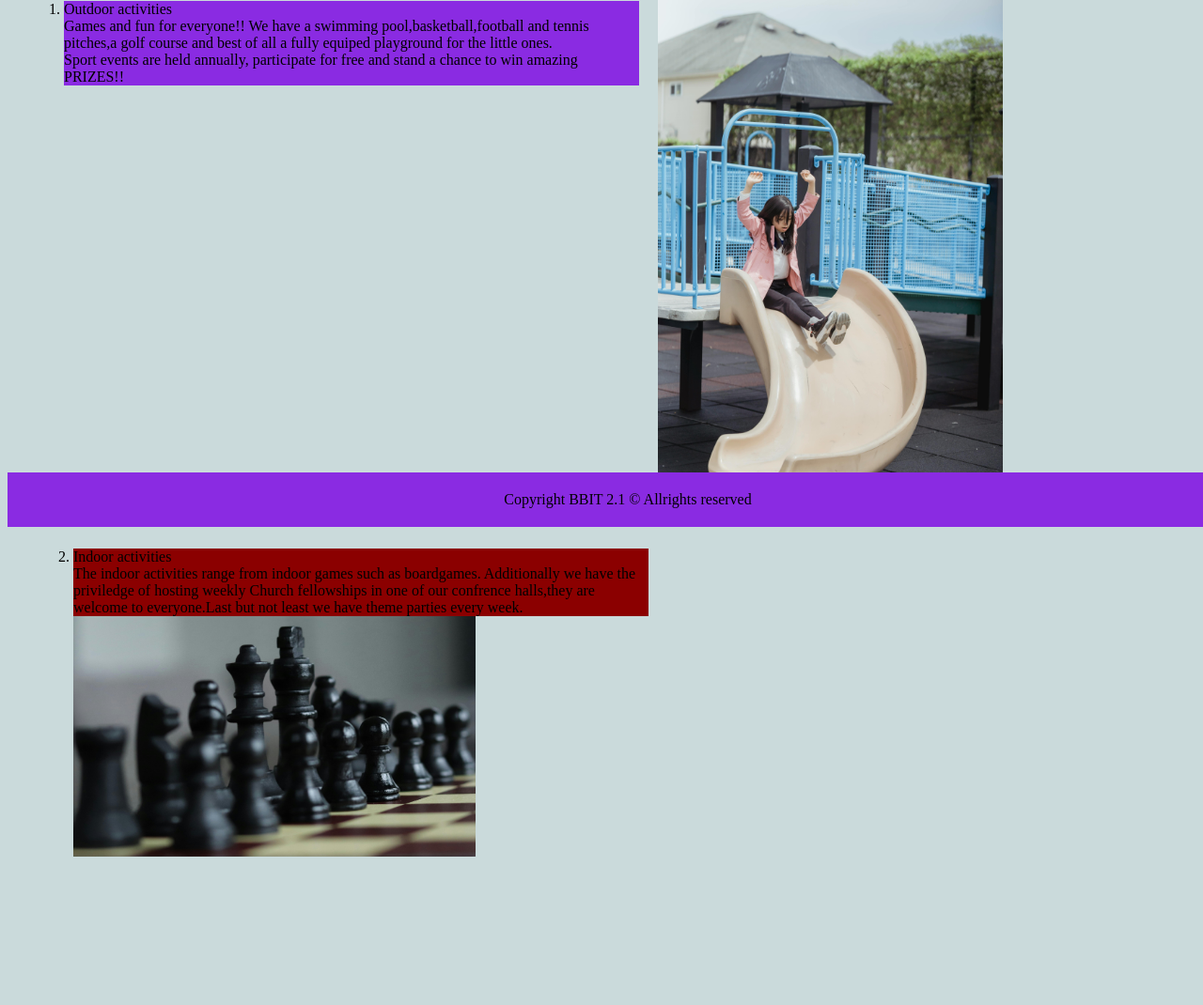
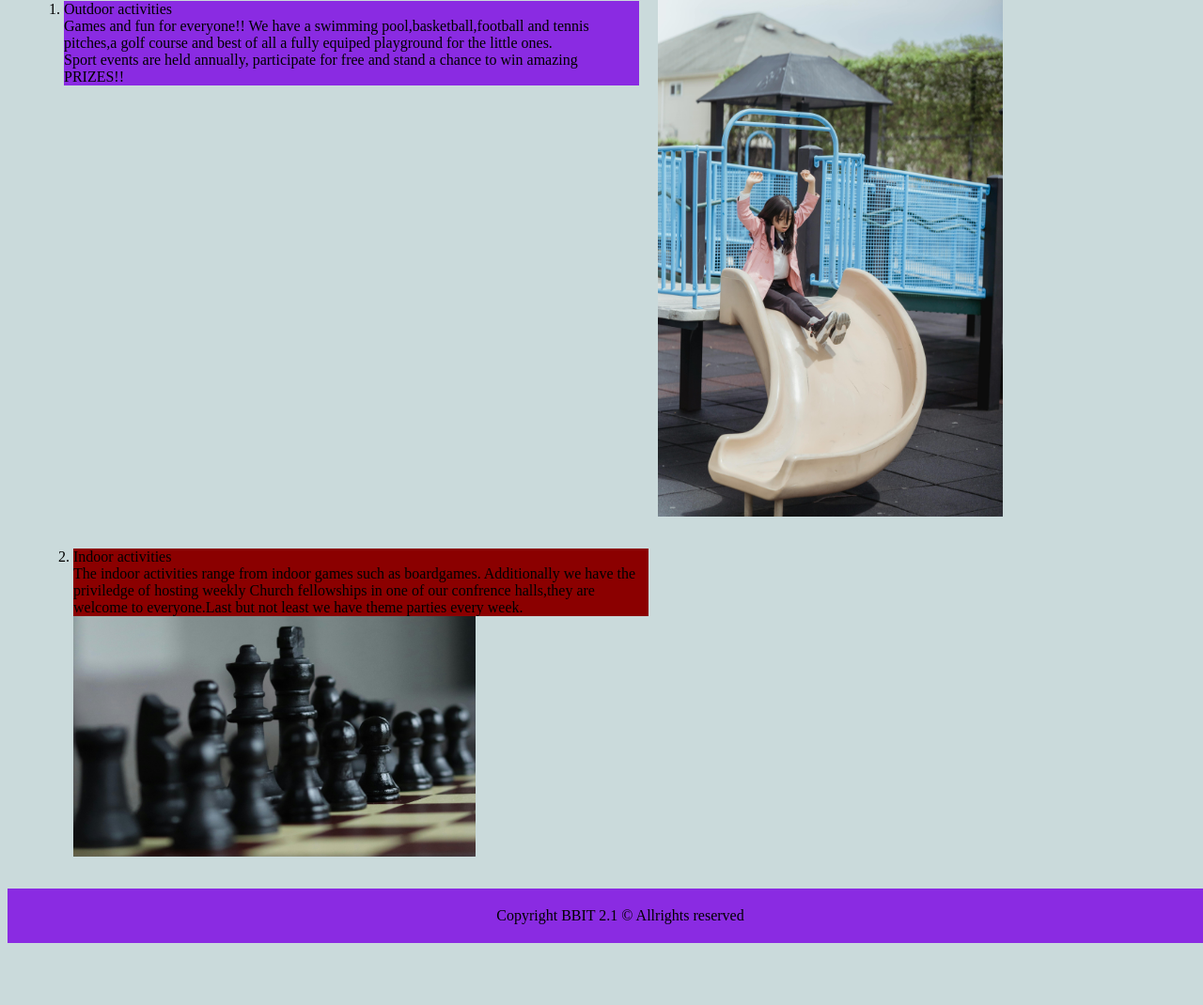
Before and after one commit to 169975/class_project, a PHP site: page /activities.html in a window 1280 px wide. Shown: the part 239-1309 px from the top of the page at 94% size. Before the commit the page ends 1151 px from the top, so only its background shows below. Run offline with PHP 8.4, Linux system fonts and the light colour scheme.

Commit message:
I have changed the formart of the footer

```diff
--- a/CSS/style.css
+++ b/CSS/style.css
@@ -49,6 +49,11 @@ font-style: italic;
 
 
 }
+.row::after{
+    content: "";
+    clear: both;
+    display: block;
+}
 
 .content{
     float: left;
@@ -58,12 +63,12 @@ font-style: italic;
 
 
 .footer_down{
-    position: fixed;
+
     background-color: blueviolet;
     padding: 20px;
     text-align: center;
     width: 100%;
-    bottom: 0;
+
 
 }
 
@@ -75,7 +80,7 @@ font-style: italic;
 
 table{
     border: 1px solid  #373737;
-    width: 50%;
+    width: 70%;
     border-collapse: collapse;
     float: right;
     padding: 30px;
--- a/activities.html
+++ b/activities.html
@@ -16,8 +16,8 @@
         <h1>What we do...</h1>
     </div>
 
-
-    <p>Engage with us in both: <br>
+    <div class="row">
+    <p>Engage with us in both: </p>
 
         <ol>
        <div class="content">
@@ -33,12 +33,11 @@
         <img src="images/pexels-brent-indooractivities.jpg" alt="" width="70%">
     </div>
     </ol>
-
-
-    </p>
+</div>
     <div class="footer_down">
         Copyright BBIT 2.1 &copy; Allrights reserved
     </div>
+
 
 </body>
 
```
Also changed, not shown: arrays.php (+4 -4 lines), hostel.html (+8 -0 lines).
